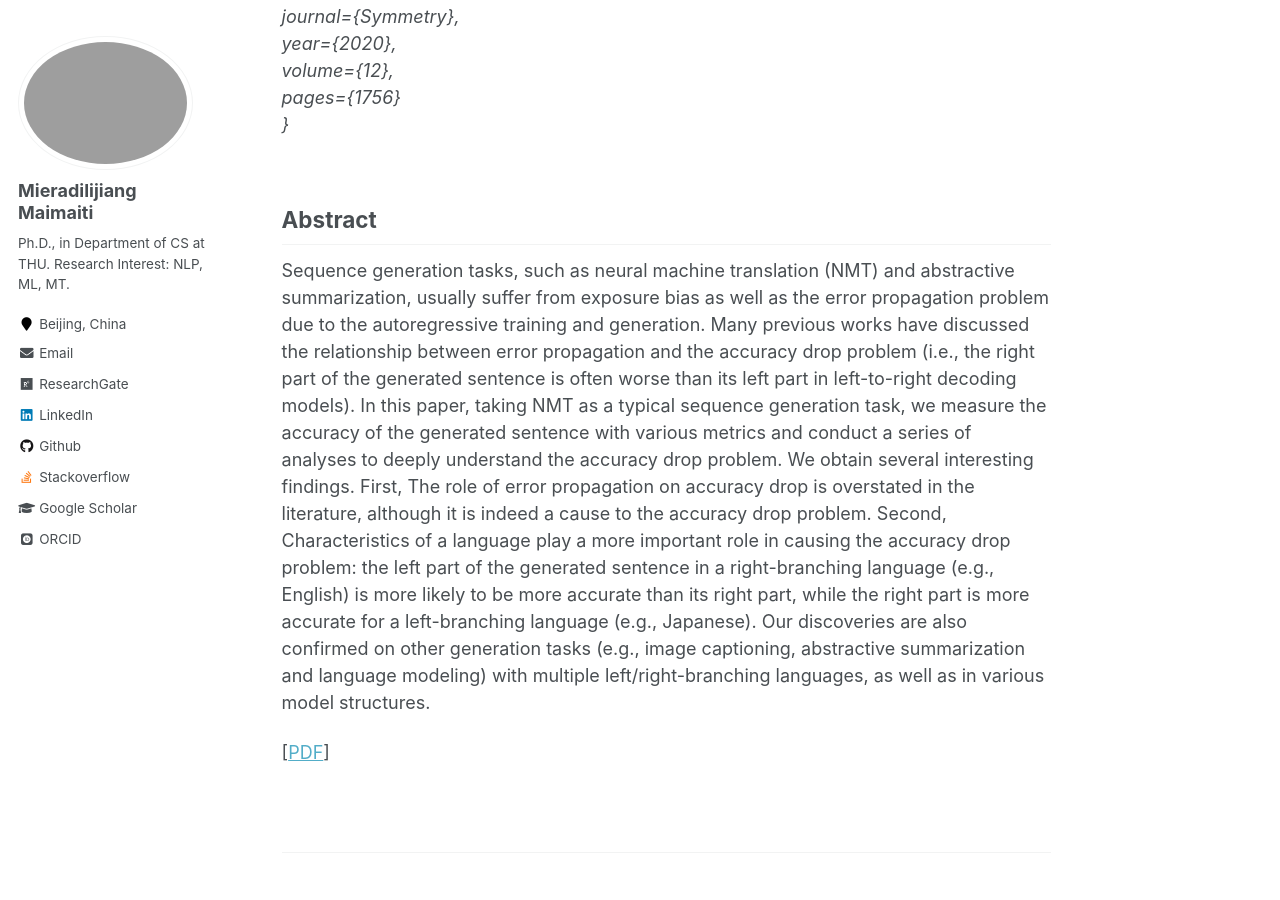
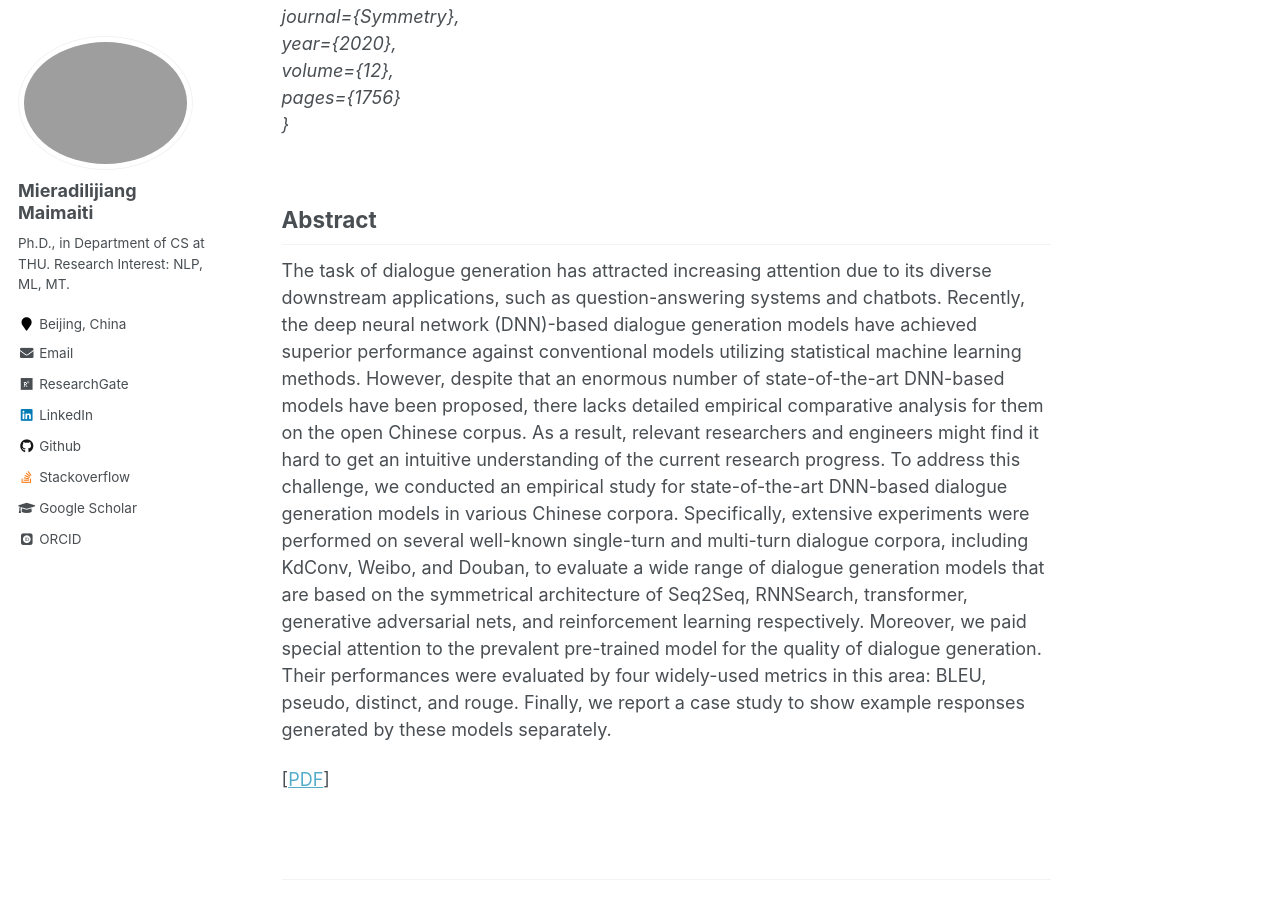
Before and after one commit to miradel51/miradel51.github.io, a Jekyll site: the page built from _publications/2020_symmetry_dialogue.md, in a window 1280 px wide and 900 px high, scrolled down 402 px. Built offline with Jekyll 4.4.1, drawn with Linux system fonts in a browser that asks for light colours; some web fonts are replaced.

Commit message:
update symmetry 2020 dialogue

```diff
--- a/_publications/2020_symmetry_dialogue.md
+++ b/_publications/2020_symmetry_dialogue.md
@@ -21,6 +21,21 @@ citation: '<br>
 
 ---
 <h2><strong>Abstract</strong></h2>
-Sequence generation tasks, such as neural machine translation (NMT) and abstractive summarization, usually suffer from exposure bias as well as the error propagation problem due to the autoregressive training and generation. Many previous works have discussed the relationship between error propagation and the accuracy drop problem (i.e., the right part of the generated sentence is often worse than its left part in left-to-right decoding models). In this paper, taking NMT as a typical sequence generation task, we measure the accuracy of the generated sentence with various metrics and conduct a series of analyses to deeply understand the accuracy drop problem. We obtain several interesting findings. First, The role of error propagation on accuracy drop is overstated in the literature, although it is indeed a cause to the accuracy drop problem. Second, Characteristics of a language play a more important role in causing the accuracy drop problem: the left part of the generated sentence in a right-branching language (e.g., English) is more likely to be more accurate than its right part, while the right part is more accurate for a left-branching language (e.g., Japanese). Our discoveries are also confirmed on other generation tasks (e.g., image captioning, abstractive summarization and language modeling) with multiple left/right-branching languages, as well as in various model structures.
+The task of dialogue generation has attracted increasing attention due to its diverse
+downstream applications, such as question-answering systems and chatbots. Recently, the deep
+neural network (DNN)-based dialogue generation models have achieved superior performance
+against conventional models utilizing statistical machine learning methods. However, despite that
+an enormous number of state-of-the-art DNN-based models have been proposed, there lacks
+detailed empirical comparative analysis for them on the open Chinese corpus. As a result, relevant
+researchers and engineers might find it hard to get an intuitive understanding of the current research
+progress. To address this challenge, we conducted an empirical study for state-of-the-art DNN-based
+dialogue generation models in various Chinese corpora. Specifically, extensive experiments were
+performed on several well-known single-turn and multi-turn dialogue corpora, including KdConv,
+Weibo, and Douban, to evaluate a wide range of dialogue generation models that are based on
+the symmetrical architecture of Seq2Seq, RNNSearch, transformer, generative adversarial nets,
+and reinforcement learning respectively. Moreover, we paid special attention to the prevalent
+pre-trained model for the quality of dialogue generation. Their performances were evaluated by four
+widely-used metrics in this area: BLEU, pseudo, distinct, and rouge. Finally, we report a case study
+to show example responses generated by these models separately.
 
 \[[PDF](https://pdfs.semanticscholar.org/cd0b/5a2c32e881bed14935025d5f0a34fecbf4cc.pdf?_ga=2.165090492.2098448433.1624278785-661854895.1624278785)\]
```
